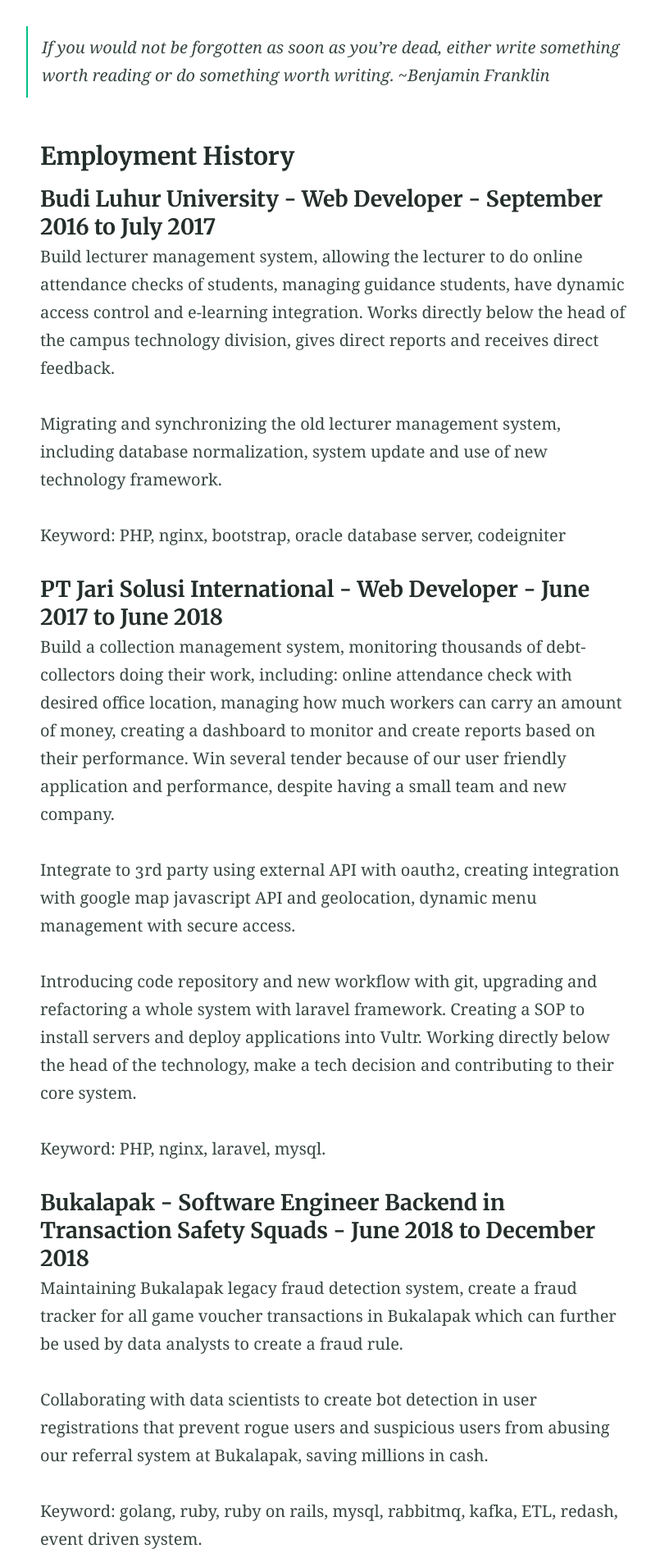
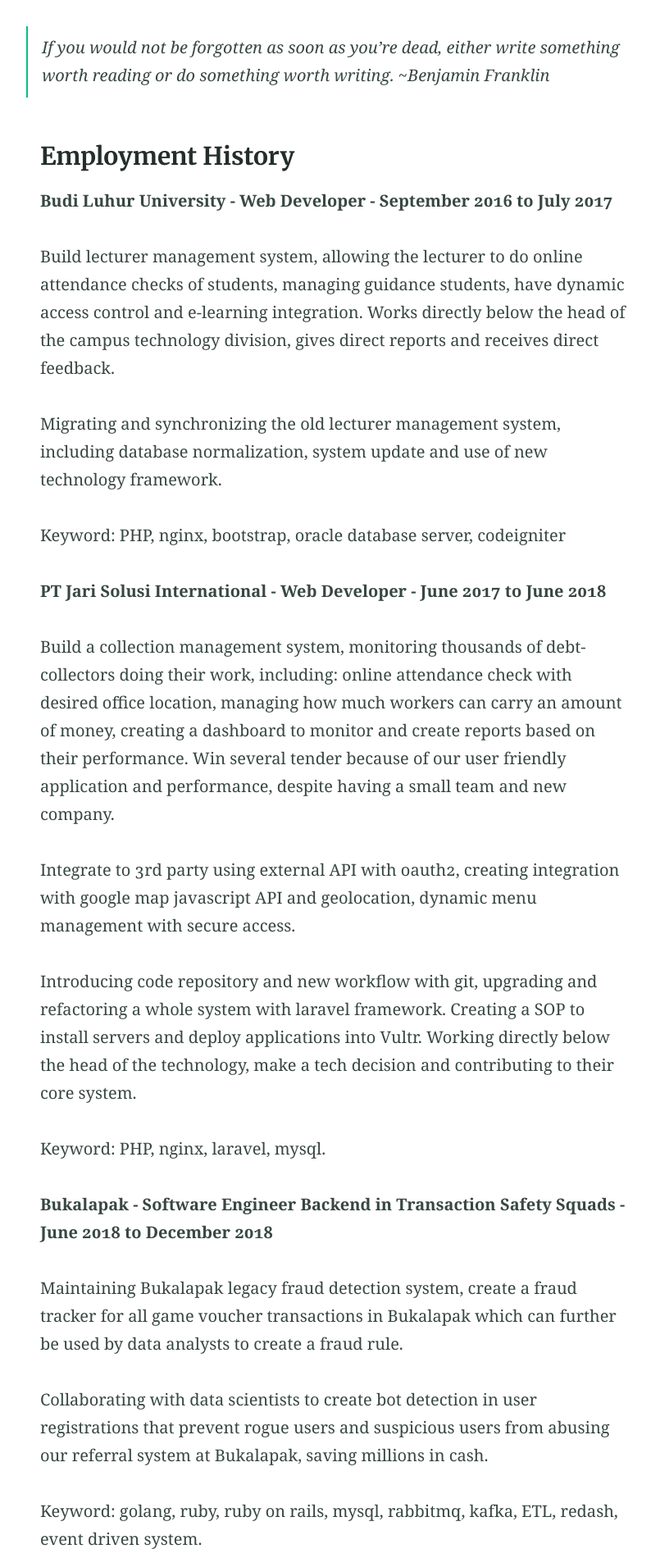
Before and after one commit to insomnius/personal, a Jekyll site: the page built from about.md, in a window 1280 px wide. Shown: the part 546-2446 px from the top of the page at 82% size, without its empty margins (234-1028 px from the left). Built offline with Jekyll 4.4.1, drawn with Linux system fonts in a browser that asks for light colours.

Commit message:
Change header to bold

```diff
--- a/about.md
+++ b/about.md
@@ -14,7 +14,7 @@ My intention in creating this website is to share my knowledge so that others ca
 
 ### Employment History
 
-#### Budi Luhur University - Web Developer - September 2016 to July 2017
+**Budi Luhur University - Web Developer - September 2016 to July 2017**
 
 Build lecturer management system, allowing the lecturer to do online attendance checks of students, managing guidance students, have dynamic access control and e-learning integration. Works directly below the head of the campus technology division, gives direct reports and receives direct feedback.
 
@@ -22,7 +22,7 @@ Migrating and synchronizing the old lecturer management system, including databa
 
 Keyword: PHP, nginx, bootstrap, oracle database server, codeigniter
 
-#### PT Jari Solusi International - Web Developer - June 2017 to June 2018
+**PT Jari Solusi International - Web Developer - June 2017 to June 2018**
 
 Build a collection management system, monitoring thousands of debt-collectors doing their work, including: online attendance check with desired office location, managing how much workers can carry an amount of money, creating a dashboard to monitor and create reports based on their performance. Win several tender because of our user friendly application and performance, despite having a small team and new company.
 
@@ -32,7 +32,7 @@ Introducing code repository and new workflow with git, upgrading and refactoring
 
 Keyword: PHP, nginx, laravel, mysql.
 
-#### Bukalapak - Software Engineer Backend in Transaction Safety Squads - June 2018 to December 2018
+**Bukalapak - Software Engineer Backend in Transaction Safety Squads - June 2018 to December 2018**
 
 Maintaining Bukalapak legacy fraud detection system, create a fraud tracker for all game voucher transactions in Bukalapak which can further be used by data analysts to create a fraud rule.
 
@@ -40,7 +40,7 @@ Collaborating with data scientists to create bot detection in user registrations
 
 Keyword: golang, ruby, ruby on rails, mysql, rabbitmq, kafka, ETL, redash, event driven system.
 
-#### Bukalapak - Software Engineer Backend in Policy and Seller Quality Squads - December 2018 to September 2019
+**Bukalapak - Software Engineer Backend in Policy and Seller Quality Squads - December 2018 to September 2019**
 
 Maintain a policy detection system to keep Bukalapak market safe from products that are banned by the government such as illegal drugs, alcohol, endangered animals, and other provisions. Provides policy operations teams with dashboards and other features that make their job easier. Ban one million products every week with our automation system.
 
@@ -48,7 +48,7 @@ Collaborating with data scientists to create a seller scoring system which is wi
 
 Keyword: golang, ruby, ruby on rails, mysql, rabbitmq, kafka, ETL, redash, event driven system, apache hadoop, hdfs, apache hudi, apache spark, apache presto.
 
-#### Bukalapak - Lead Engineer in Merchant Transaction and Quality Squads- September 2019 to Present
+**Bukalapak - Lead Engineer in Merchant Transaction and Quality Squads- September 2019 to Present**
 
 Maintain the flow of seller transactions at Bukalapak, including accepting, delivering, refunding and remitting transactions. Create precise monitoring, logging and alerts using kibana, datadog and opsgenie. Set up a reliable system that handles ~ 6 million remittance transactions per day.
 
@@ -62,11 +62,11 @@ Keyword: golang, ruby, ruby on rails, google cloud platform, bigquery, event dri
 
 ### Other Experiences
 
-#### Hijra.id - Code Contributor - September 2017 to January 2019
+**Hijra.id - Code Contributor - September 2017 to January 2019**
 
 Create a business logic API for Islamic event applications. Management team of several engineers to contribute to the core of the application.
 
-#### Software Engineer Intern - Attorney General's Office of Indonesia (Kejaksaan Republik Indonesia) - April 2017 to May 2017
+**Software Engineer Intern - Attorney General's Office of Indonesia (Kejaksaan Republik Indonesia) - April 2017 to May 2017**
 
 Build an opinion mining application that analyzes tweet sentiment aimed at the prosecutor's office to evaluate performance and improve its public relations division so that it will know more about popular opinion. The application itself has a 90% of sentiment accuracy.
 
```
